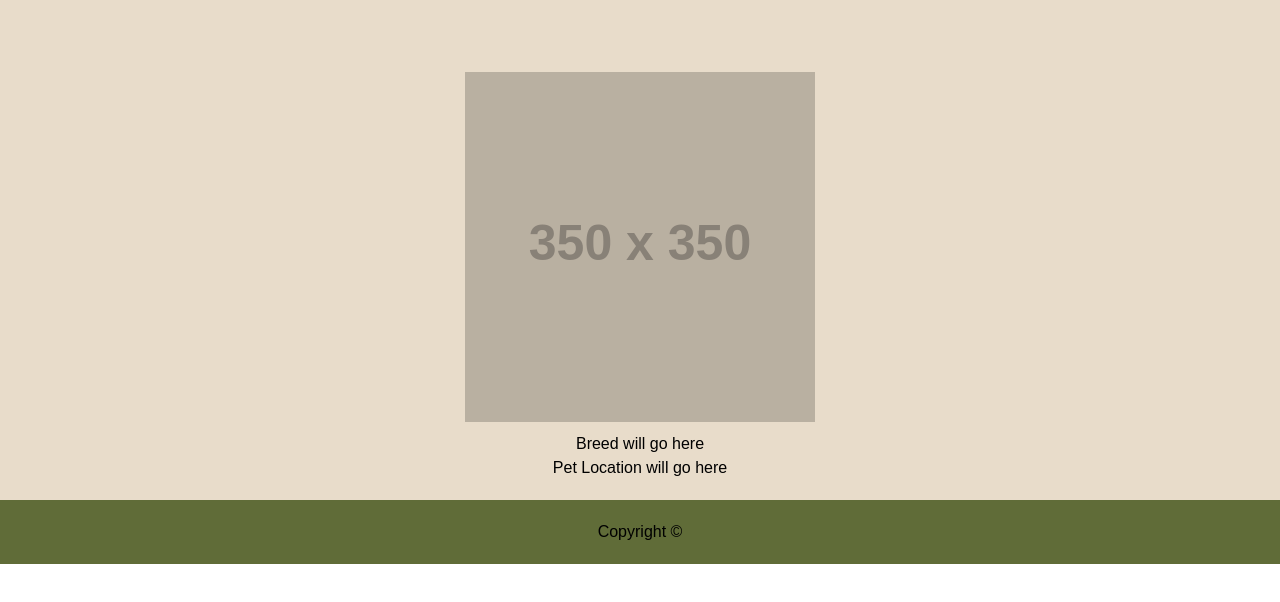
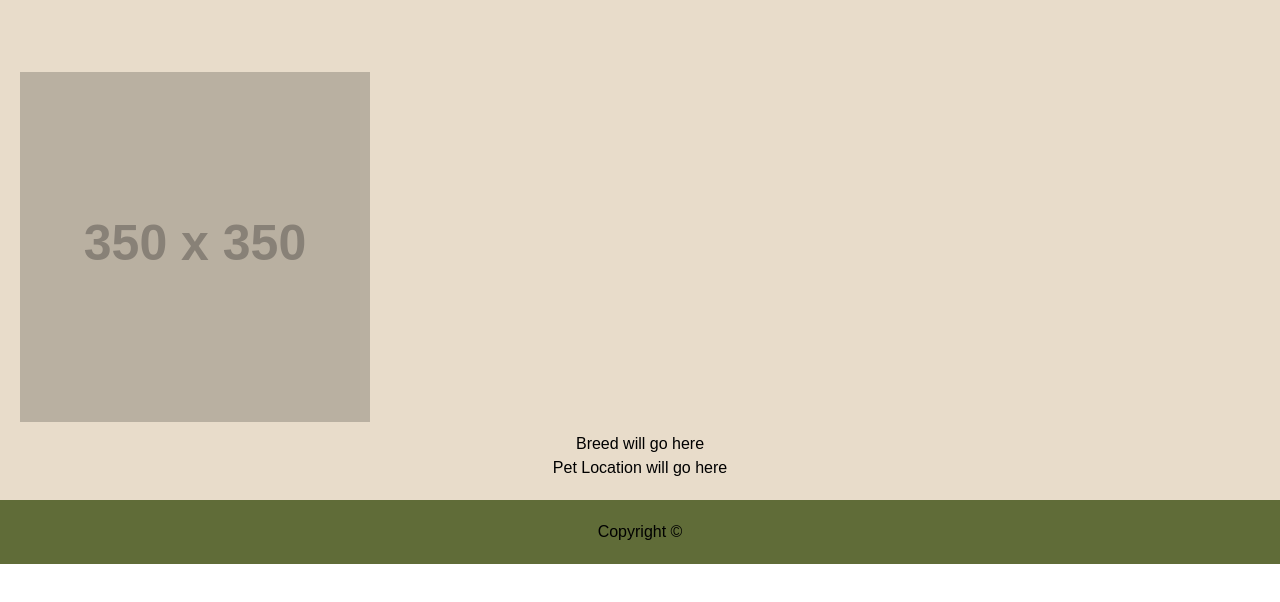
Before and after one commit to erikolvera/getting-wild-rescue, a plain HTML site: page assets/html/dogs.html in a window 1280 px wide. Shown: the part 162-764 px from the top of the page. Drawn offline with nearby package versions, Linux system fonts and the light colour scheme; no server answers; placeholder pictures from the web are drawn by us.

Commit message:
merge conflict

```diff
--- a/assets/css/style.css
+++ b/assets/css/style.css
@@ -67,10 +67,6 @@ main {
   padding: 20px;
   background-color: var(--beige);
 }
-main figure img{
-display: flex;
-margin:auto; /*centers image*/
-}
 main figure figcaption{
     margin-top: 10px;
 }
```
